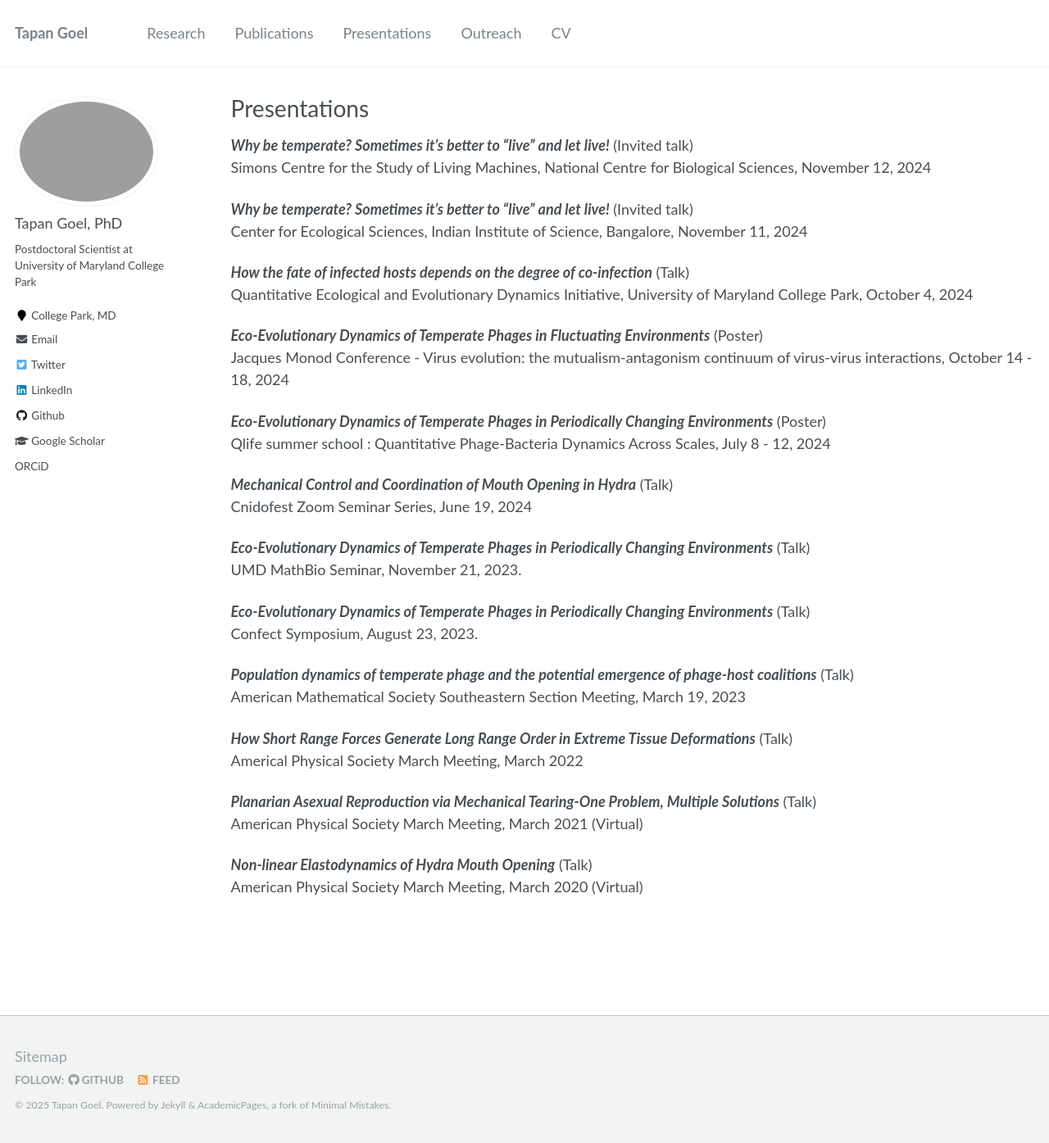
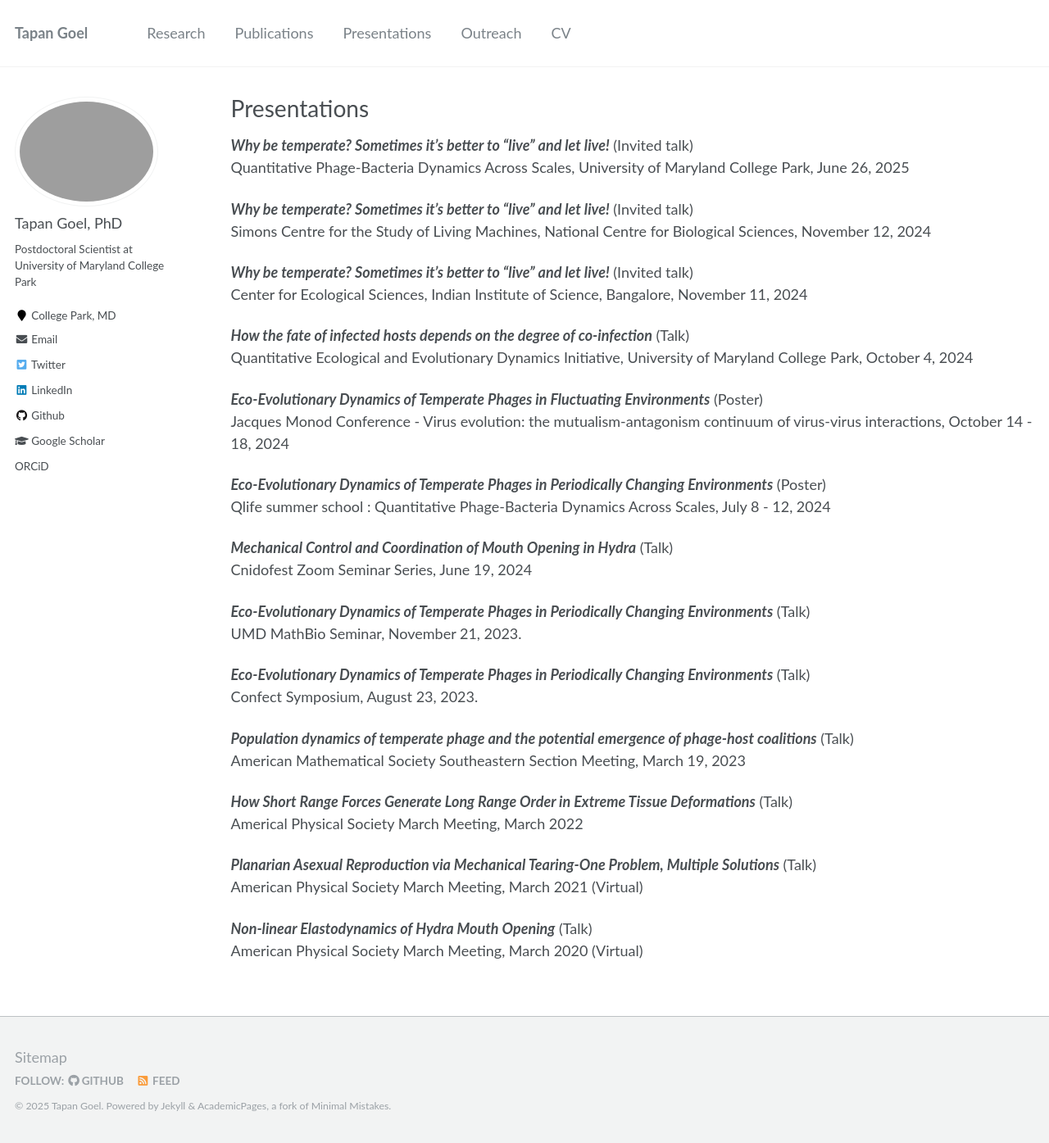
Before and after one commit to tapangoel1994/tapangoel1994.github.io, a Jekyll site: the page built from _pages/talks.md, in a window 1280 px wide and 1395 px high. Shown: the whole window at 82% size. Built offline with Jekyll 4.4.1, drawn with Linux system fonts in a browser that asks for light colours.

Commit message:
Update talks.md

```diff
--- a/_pages/talks.md
+++ b/_pages/talks.md
@@ -4,6 +4,9 @@ title: "Presentations"
 permalink: /presentations/
 author_profile: true
 ---
+
+***Why be temperate? Sometimes it's better to “live” and let live!*** (Invited talk)\
+Quantitative Phage-Bacteria Dynamics Across Scales, University of Maryland College Park, June 26, 2025
 
 ***Why be temperate? Sometimes it's better to “live” and let live!*** (Invited talk)\
 Simons Centre for the Study of Living Machines, National Centre for Biological Sciences, November 12, 2024
```
